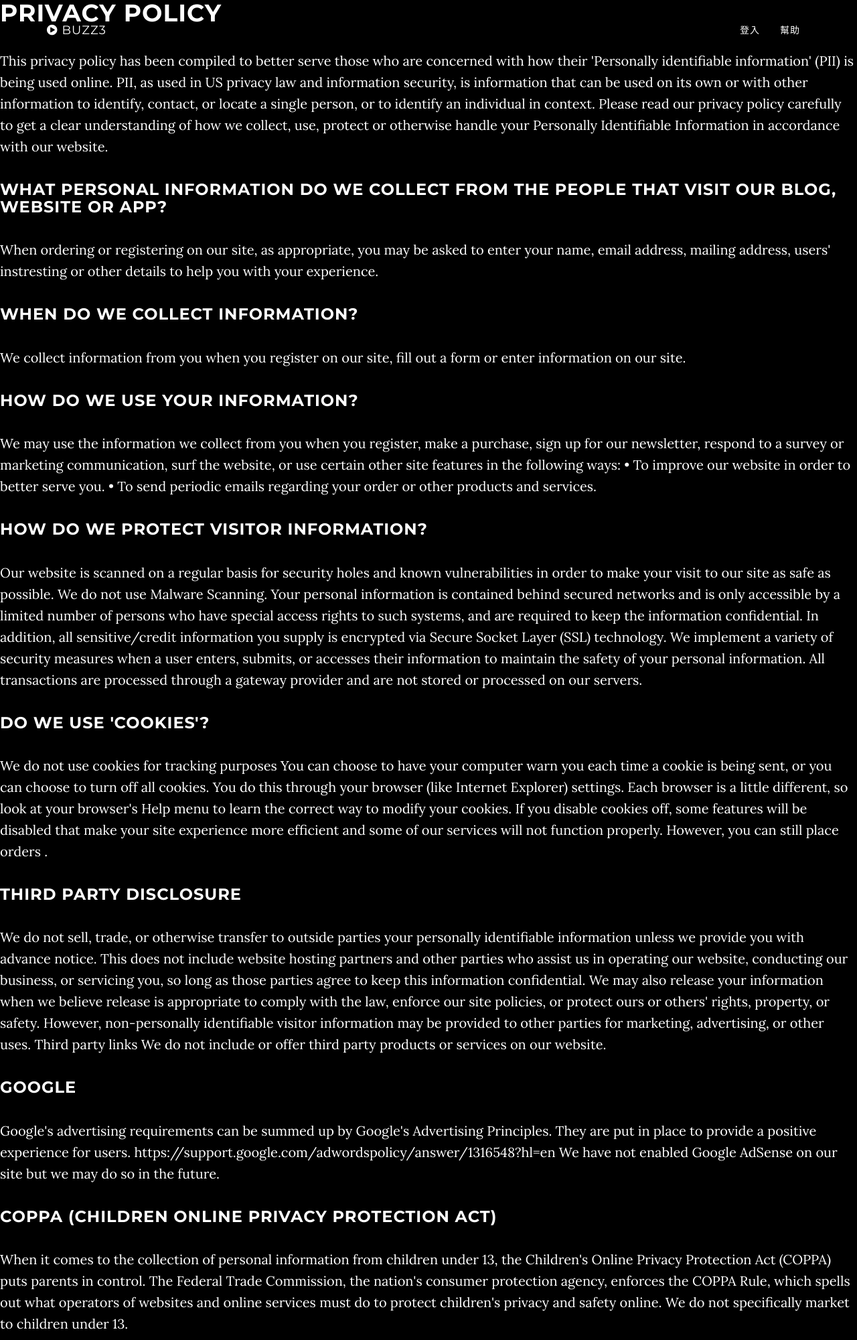
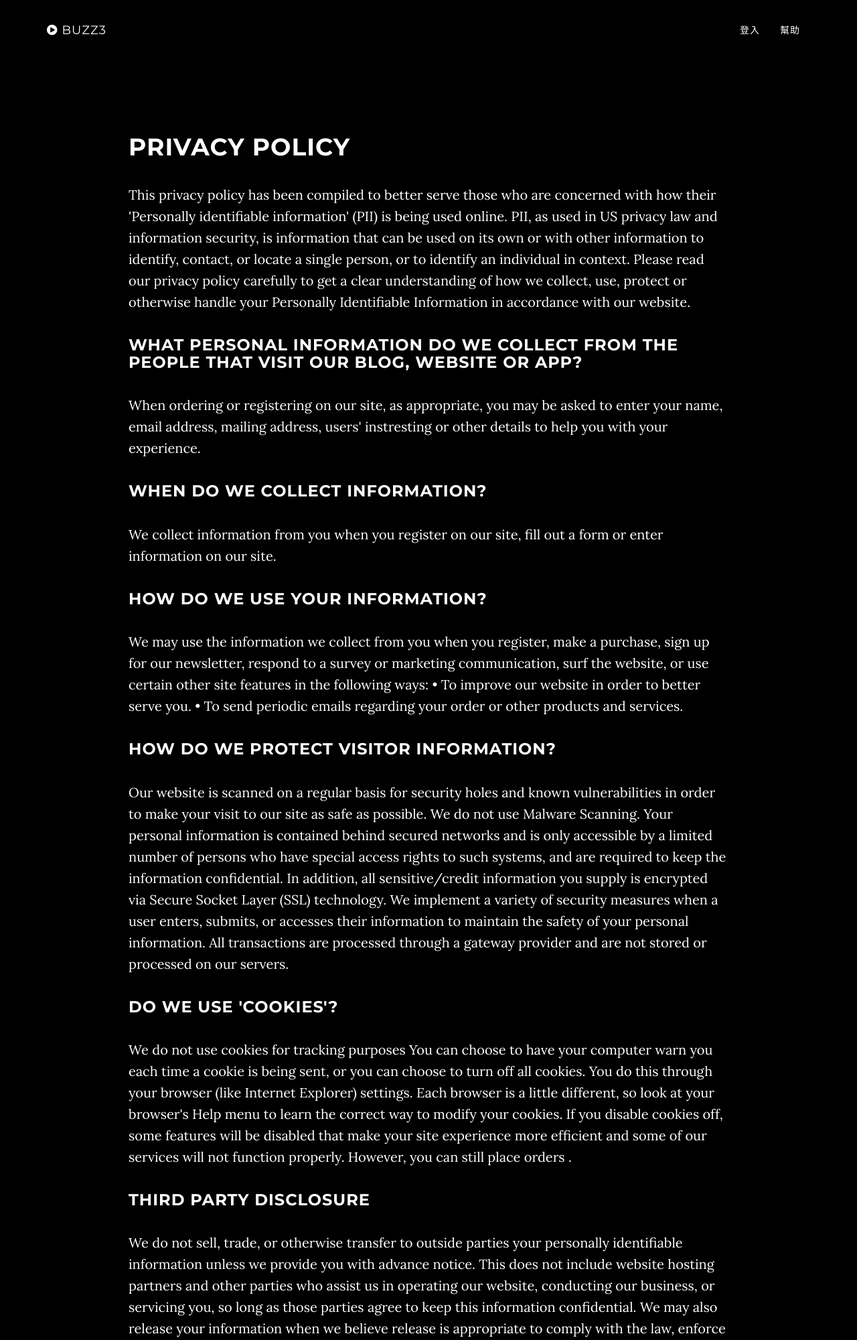
Before and after one commit to BalicantaYao/PttNotifier, a Django app: page /privacy/ in a window 1280 px wide. Shown: the top 2000 px of the page at 67% size. Run offline with Django 3.2, Linux system fonts and the light colour scheme; some libraries are stand-ins or nearby versions.

Commit message:
add article class content-section for privacy's and terms' ui adjustment

```diff
--- a/PttNotifier/static/css/app.css
+++ b/PttNotifier/static/css/app.css
@@ -45,6 +45,7 @@
   opacity: 1!important;
 }
 
-nav{
-    position: relative;
+article.content-section {
+    text-align: left;
+    height: auto;
 }
--- a/subscriptions/templates/privacy.html
+++ b/subscriptions/templates/privacy.html
@@ -1,11 +1,13 @@
 {% extends 'base.html' %}
 
 {% block content %}
-<div id="privacy">
-<h1>Privacy Policy</h1>
-<p>
+<article id="privacy" class="content-section">
+<header>
+    <h1>Privacy Policy</h1>
+    <p>
 This privacy policy has been compiled to better serve those who are concerned with how their 'Personally identifiable information' (PII) is being used online. PII, as used in US privacy law and information security, is information that can be used on its own or with other information to identify, contact, or locate a single person, or to identify an individual in context. Please read our privacy policy carefully to get a clear understanding of how we collect, use, protect or otherwise handle your Personally Identifiable Information in accordance with our website.
-</p>
+    </p>
+</header>
 <h3>
 What personal information do we collect from the people that visit our blog, website or app?
 </h3>
@@ -122,5 +124,5 @@
 
 Last Edited on 2015-02-15
 </p>
-</div>
+</article>
 {% endblock %}
```
Also changed, not shown: subscriptions/templates/terms_and_condictions.html (+6 -5 lines).
